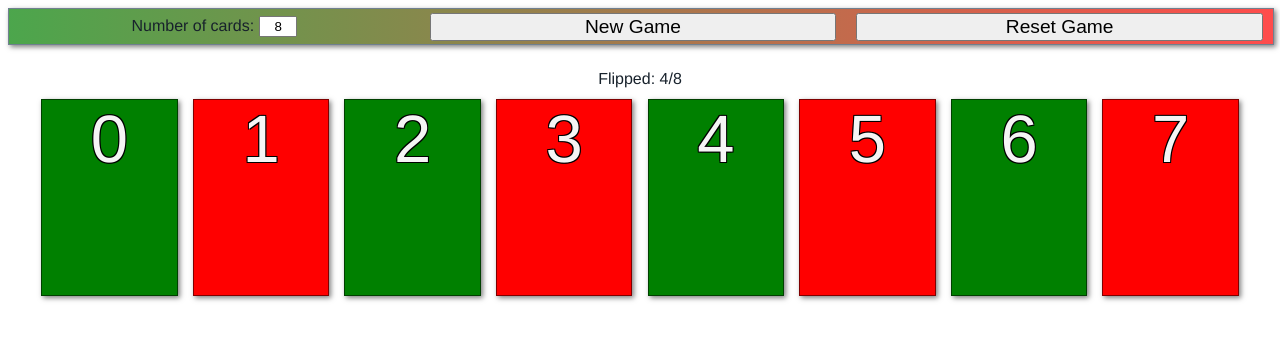
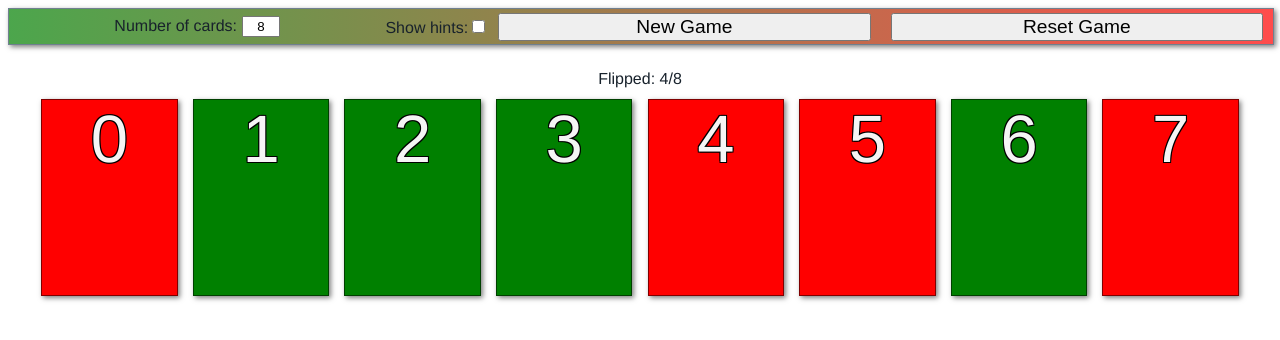
Before and after one commit to hippibruder/card_flip, a Vue app: page / in a window 1280 px wide. Shown: the top 340 px of the page. Built offline with nearby package versions, Linux system fonts and the light colour scheme.

Commit message:
added move hints

```diff
--- a/src/App.vue
+++ b/src/App.vue
@@ -1,9 +1,16 @@
 <template>
-  <settings @new-game="newGame" @reset-game="resetGame"></settings>
+  <settings
+    @new-game="newGame"
+    @reset-game="resetGame"
+    @show-hints-changed="showHintsChanged"
+  ></settings>
   <card-list
     :cards="game.cards"
     :numLeftover="game.leftovers.length"
     :numFlipped="game.flipped.length"
+    :showHints="showHints"
+    :solvable="game.solvable"
+    :nextMove="game.getNextMove()"
     @card-clicked="cardClicked"
   ></card-list>
   <game-over
@@ -33,6 +40,7 @@ export default {
       numCards: 0,
       win: false,
       lose: false,
+      showHints: false,
     };
   },
   methods: {
@@ -48,6 +56,9 @@ export default {
     cardClicked(index) {
       this.game.removeCard(index);
     },
+    showHintsChanged(showHints) {
+      this.showHints = showHints;
+    },
   },
 };
 </script>
--- a/src/Game.js
+++ b/src/Game.js
@@ -62,6 +62,73 @@ export default class Game {
 
         return this.flipped.length === 0;
     }
+
+    getSubGames() {
+        let games = [];
+        let game = [];
+        this.cards.forEach((c, i) => {
+            if (c.removed) {
+                if (game.length > 0) {
+                    games.push(game);
+                    game = []
+                }
+            } else {
+                c.index = i;
+                game.push(c);
+            }
+        });
+        if (game.length > 0) {
+            games.push(game);
+        }
+        return games;
+    }
+
+    static getSolveOrderForGame(game) {
+        let order = [];
+        let nextCardHigher = false;
+        game.forEach(c => {
+            if (nextCardHigher) {
+                order.push(c.index);
+            } else {
+                order.unshift(c.index);
+            }
+            nextCardHigher ^= c.flipped;
+        });
+        if (nextCardHigher) {
+            return order;
+        }
+        return [];
+    }
+
+    getSolveOrder() {
+        let solvable = true;
+        let subGames = this.getSubGames();
+        let order = [];
+        for (const game of subGames) {
+            let subOrder = Game.getSolveOrderForGame(game);
+            if (subOrder.length === 0) {
+                solvable = false;
+                break;
+            }
+            order.push(...subOrder);
+        }
+        if (!solvable) {
+            return []
+        }
+        return order;
+    }
+
+    getNextMove() {
+        let order = this.getSolveOrder();
+        if (order.length === 0) {
+            return -1;
+        }
+        return order[0];
+    }
+
+    get solvable() {
+        return this.getSolveOrder().length > 0;
+    }
 }
 
 class Card {
--- a/src/components/CardList.vue
+++ b/src/components/CardList.vue
@@ -1,6 +1,10 @@
 <template>
   <div class="card-list-info">
-    Flipped: {{ numFlipped }}/{{ numLeftover }}
+    <div>Flipped: {{ numFlipped }}/{{ numLeftover }}</div>
+    <div v-if="showHints">
+      <div v-show="!solvable">Not solvable!</div>
+      <div v-show="solvable">Next move: {{ nextMove }}</div>
+    </div>
   </div>
   <div class="card-list">
     <card
@@ -25,7 +29,11 @@ export default {
     cards: Array,
     numFlipped: Number,
     numLeftover: Number,
+    showHints: Boolean,
+    solvable: Boolean,
+    nextMove: Number,
   },
+  emits: ["card-clicked"],
   methods: {
     cardClicked(index, flipped) {
       this.$emit("card-clicked", index, flipped);
@@ -50,8 +58,17 @@ export default {
 </script>
 
 <style scoped>
+.card-list-info {
+  display: inline;
+}
+
+.card-list-info * {
+  display: inline-block;
+  margin: 0 5px;
+}
+
 .card-list {
   display: flex;
-  margin: .4vh 2vw 0vh;
+  margin: 0.4vh 2vw 0vh;
 }
 </style>
--- a/src/components/Settings.vue
+++ b/src/components/Settings.vue
@@ -3,6 +3,11 @@
     <div class="settings_item">
       <label for="num-cards">Number of cards:</label>
       <input id="num-cards" v-model.number="numCards" @wheel="handleScroll" />
+    </div>
+
+    <div>
+      <label for="show-hints">Show hints:</label>
+      <input id="show-hints" type="checkbox" v-model="showHints" @change="showHintsChanged" />
     </div>
 
     <input class="settings_item button" type="button" value="New Game" @click="newGame"/>
@@ -18,6 +23,7 @@ export default {
   data() {
     return {
       numCards: 8,
+      showHints: false,
     };
   },
   methods: {
@@ -30,6 +36,9 @@ export default {
     handleScroll(event) {
       this.numCards += event.deltaY < 0 ? 1 : -1;
       this.newGame();
+    },
+    showHintsChanged() {
+      this.$emit("show-hints-changed", this.showHints);
     },
   },
   created() {
```
